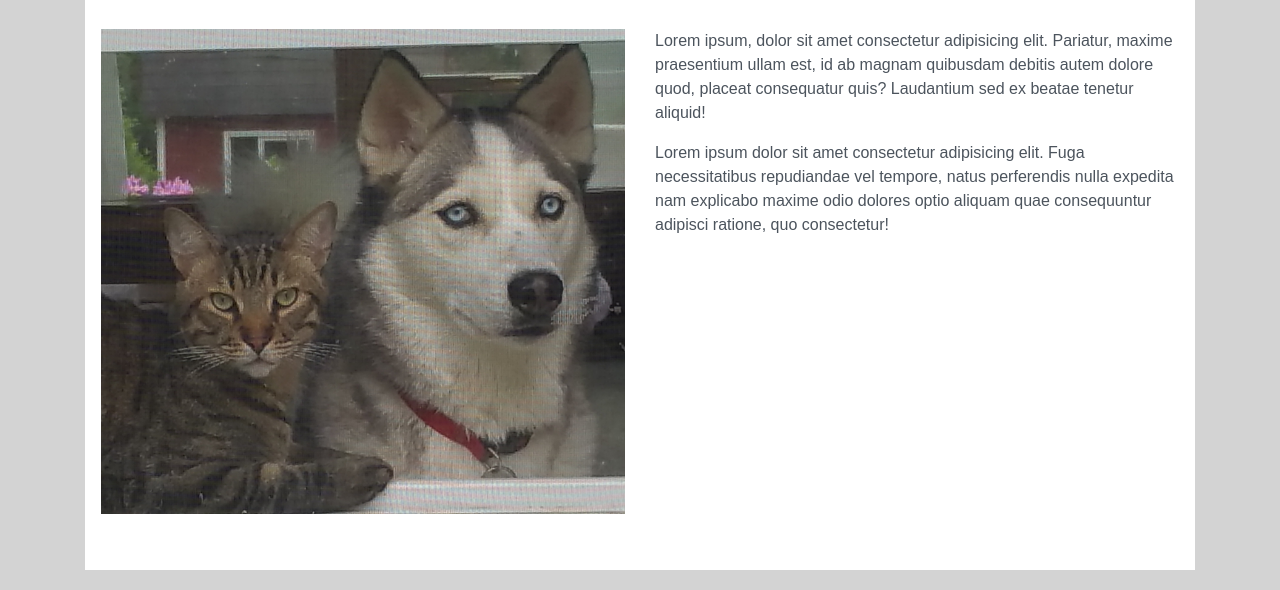
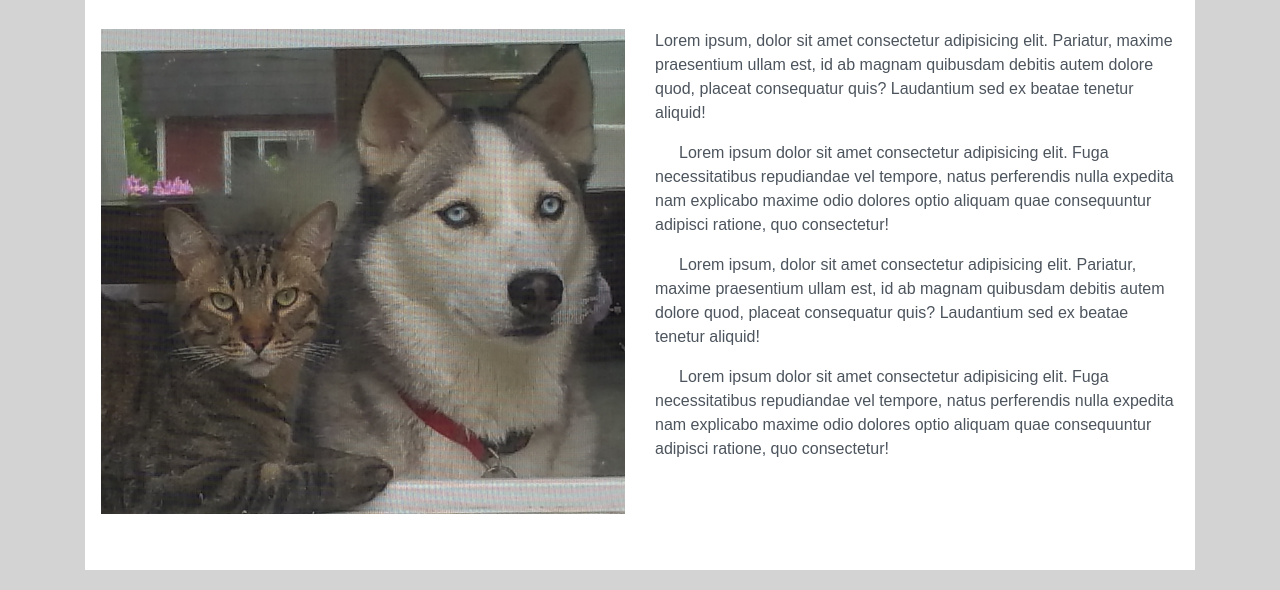
Before and after one commit to c-healey/02-homework-css-bootstrap, a plain HTML site: page index.html in a window 1280 px wide. Shown: the part 210-800 px from the top of the page. Drawn offline with nearby package versions, Linux system fonts and the light colour scheme; a web font is replaced by a local one.

Commit message:
added paragraph indentation to index.html. Added README.md

```diff
--- a/assets/css/style.css
+++ b/assets/css/style.css
@@ -18,6 +18,9 @@ h1 {
 }
 hr {
   margin-bottom: 2rem;
+}
+p + p {
+  text-indent: 1.5em;
 }
 
 .navbar-light .navbar-brand {
--- a/index.html
+++ b/index.html
@@ -61,7 +61,10 @@
             <img src="./assets/imgs/about-me.jpg" alt="About me image" class="img-fluid mb-4">
           </div>
           <div class="col-md-6 about-me-text">
-              <p>Lorem ipsum, dolor sit amet consectetur adipisicing elit. Pariatur, maxime praesentium ullam est, id ab magnam quibusdam debitis autem dolore quod, placeat consequatur quis? Laudantium sed ex beatae tenetur aliquid!</p><p>Lorem ipsum dolor sit amet consectetur adipisicing elit. Fuga necessitatibus repudiandae vel tempore, natus perferendis nulla expedita nam explicabo maxime odio dolores optio aliquam quae consequuntur adipisci ratione, quo consectetur!</p>
+              <p>Lorem ipsum, dolor sit amet consectetur adipisicing elit. Pariatur, maxime praesentium ullam est, id ab magnam quibusdam debitis autem dolore quod, placeat consequatur quis? Laudantium sed ex beatae tenetur aliquid!</p>
+              <p>Lorem ipsum dolor sit amet consectetur adipisicing elit. Fuga necessitatibus repudiandae vel tempore, natus perferendis nulla expedita nam explicabo maxime odio dolores optio aliquam quae consequuntur adipisci ratione, quo consectetur!</p>
+              <p>Lorem ipsum, dolor sit amet consectetur adipisicing elit. Pariatur, maxime praesentium ullam est, id ab magnam quibusdam debitis autem dolore quod, placeat consequatur quis? Laudantium sed ex beatae tenetur aliquid!</p>
+              <p>Lorem ipsum dolor sit amet consectetur adipisicing elit. Fuga necessitatibus repudiandae vel tempore, natus perferendis nulla expedita nam explicabo maxime odio dolores optio aliquam quae consequuntur adipisci ratione, quo consectetur!</p>
 
           </div>
         </div>
```
Also changed, not shown: css-bootstrapHW.png (added), 1 other file.
